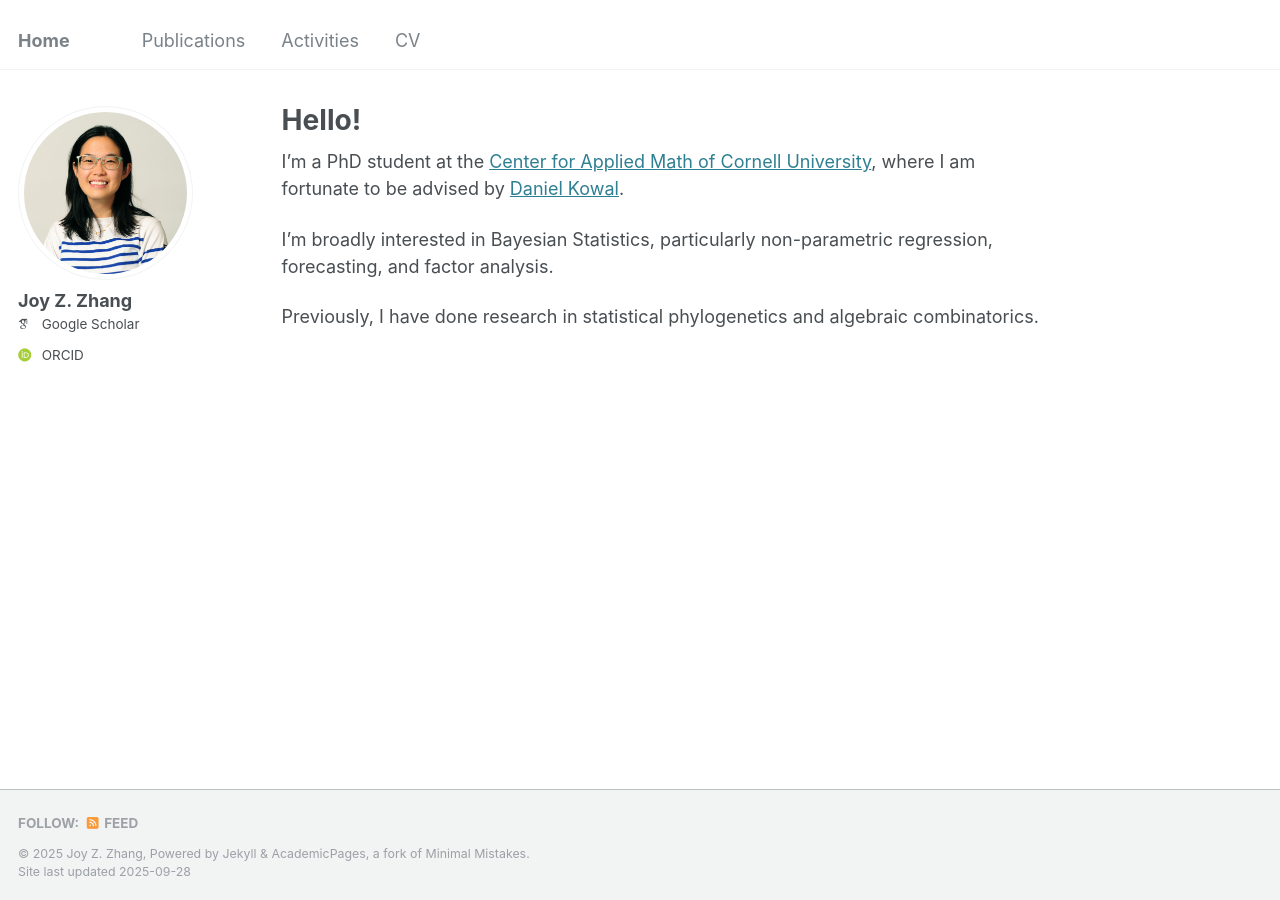
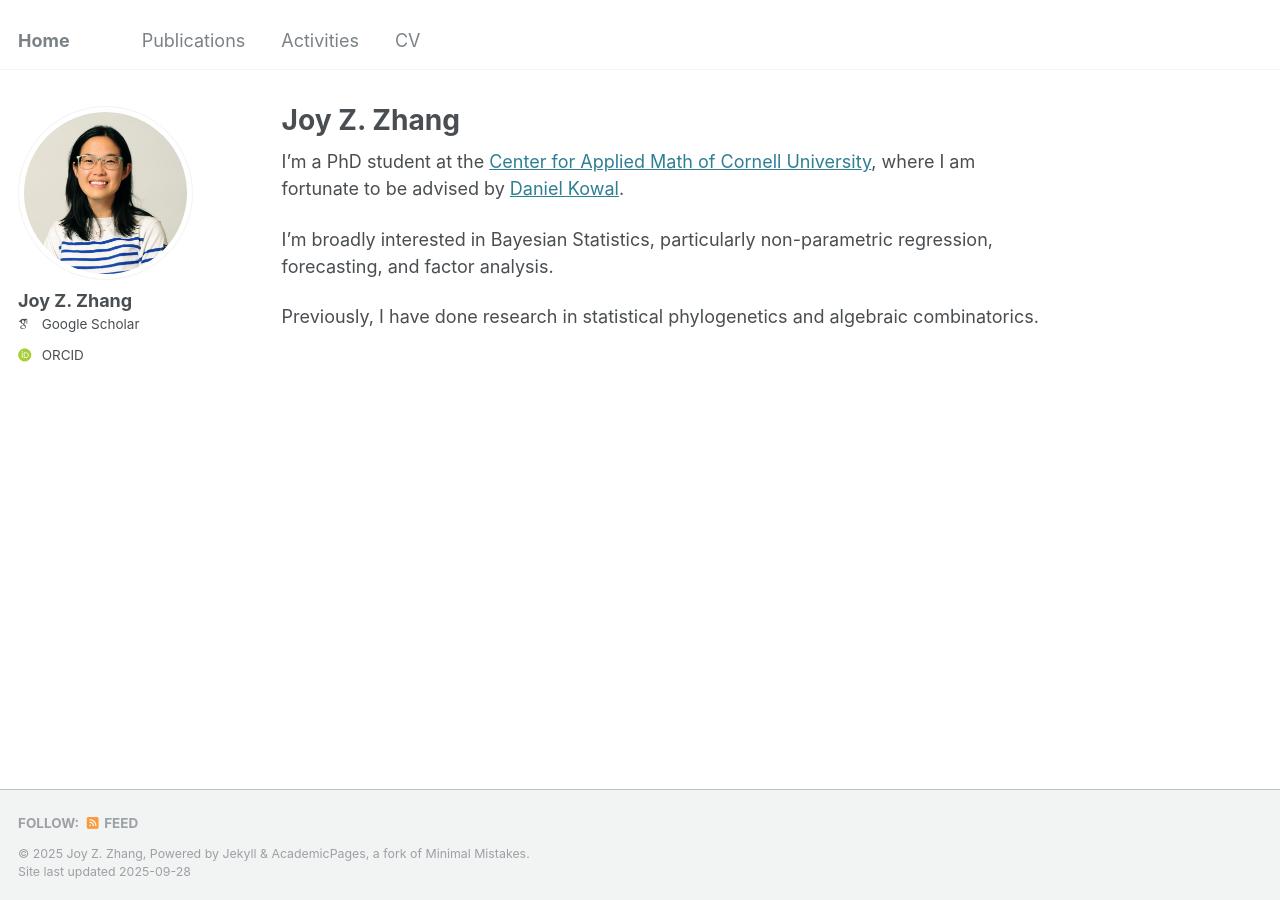
Before and after one commit to joy-zhang-38/joy-zhang-38.github.io, a Jekyll site: the page built from _pages/about.md, in a window 1280 px wide. Built offline with Jekyll 4.4.1, drawn with Linux system fonts in a browser that asks for light colours; some web fonts are replaced.

Commit message:
Update about.md

```diff
--- a/_pages/about.md
+++ b/_pages/about.md
@@ -1,6 +1,6 @@
 ---
 permalink: /
-title: "Hello!"
+title: "Joy Z. Zhang"
 author_profile: true
 redirect_from:
   - /about/
```
